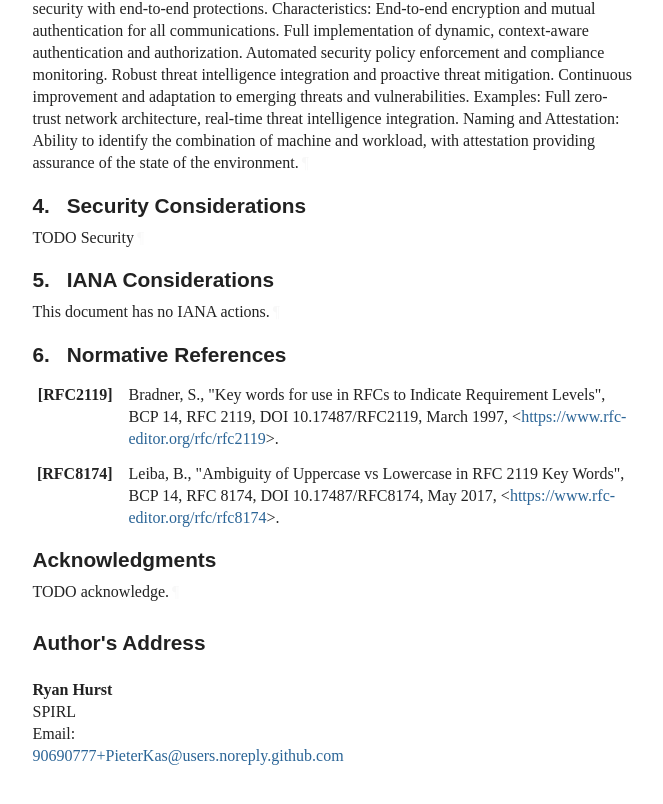
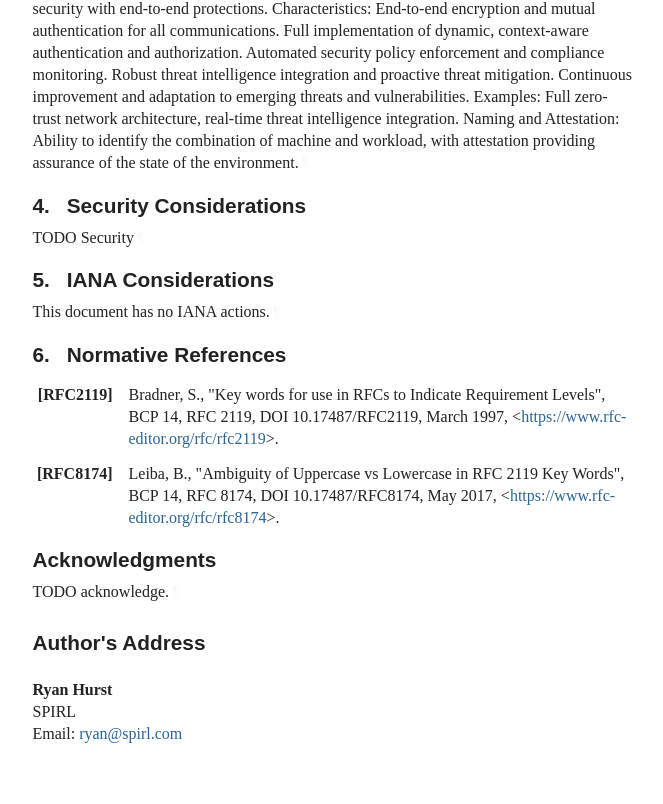
Before and after one commit to identitymonk/draft-lombardo-wimse-workload-identity-authentication-levels, a plain HTML site: page draft-hurst-workloadidentityauthlevels.html in a window 1280 px wide. Shown: the part 1896-2700 px from the top of the page, without its empty margins (92-755 px from the left). Drawn offline with Linux system fonts and the light colour scheme; a web font is replaced by a local one.

Commit message:
Script updating gh-pages from d44272a. [ci skip]

```diff
--- a/draft-hurst-workloadidentityauthlevels.html
+++ b/draft-hurst-workloadidentityauthlevels.html
@@ -1298,7 +1298,7 @@ Naming and Attestation: Ability to identify the combination of machine and workl
 <div dir="auto" class="left"><span class="org">SPIRL</span></div>
 <div class="email">
 <span>Email:</span>
-<a href="mailto:90690777+PieterKas@users.noreply.github.com" class="email">90690777+PieterKas@users.noreply.github.com</a>
+<a href="mailto:ryan@spirl.com" class="email">ryan@spirl.com</a>
 </div>
 </address>
 </section>
```
Also changed, not shown: draft-hurst-workloadidentityauthlevels.txt.
